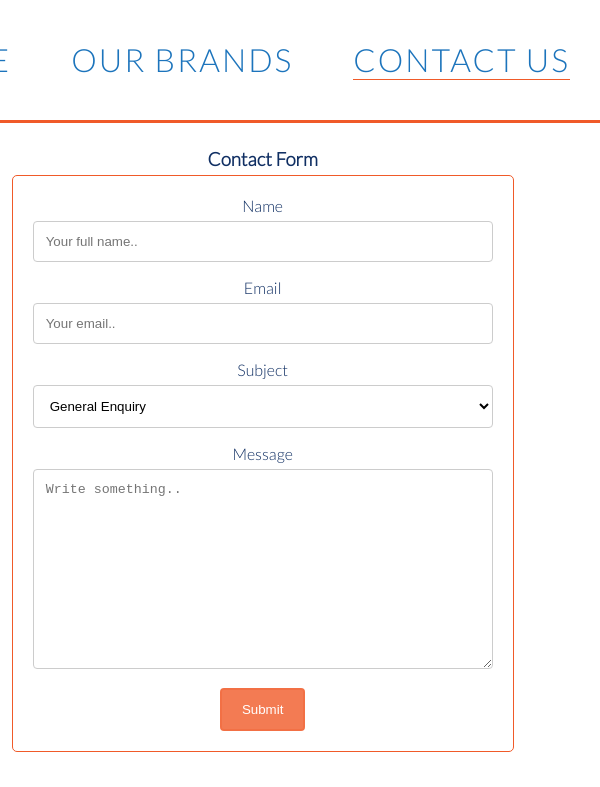
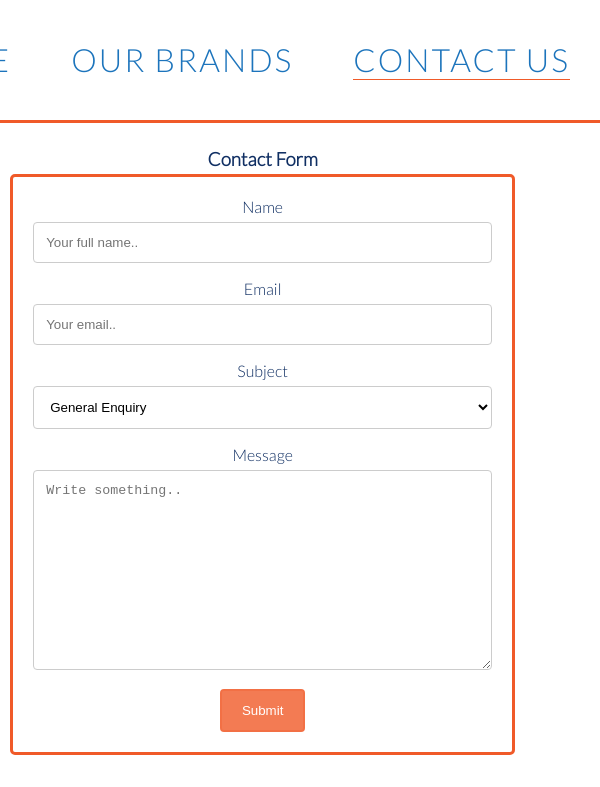
Before and after one commit to jyan366/Sendy-Retail, a plain HTML site: page contact-us.html in a window 1280 px wide. In both pictures the pointer is over the element 942 px from the left and 463 px from the top of the page. Shown: the top 787 px of the page, 680-1280 px from the left. Drawn offline with Linux system fonts and the light colour scheme.

Commit message:
consistency in hovering on contact page

```diff
--- a/assets/css/style.css
+++ b/assets/css/style.css
@@ -568,6 +568,13 @@ input[type=text], select, textarea {
 
 
 
+.container:hover {
+    border: 3px #f05a29 solid;
+    margin: 3.5px;
+
+}
+
+
 
   #form {
       margin-bottom: 10px;
```
